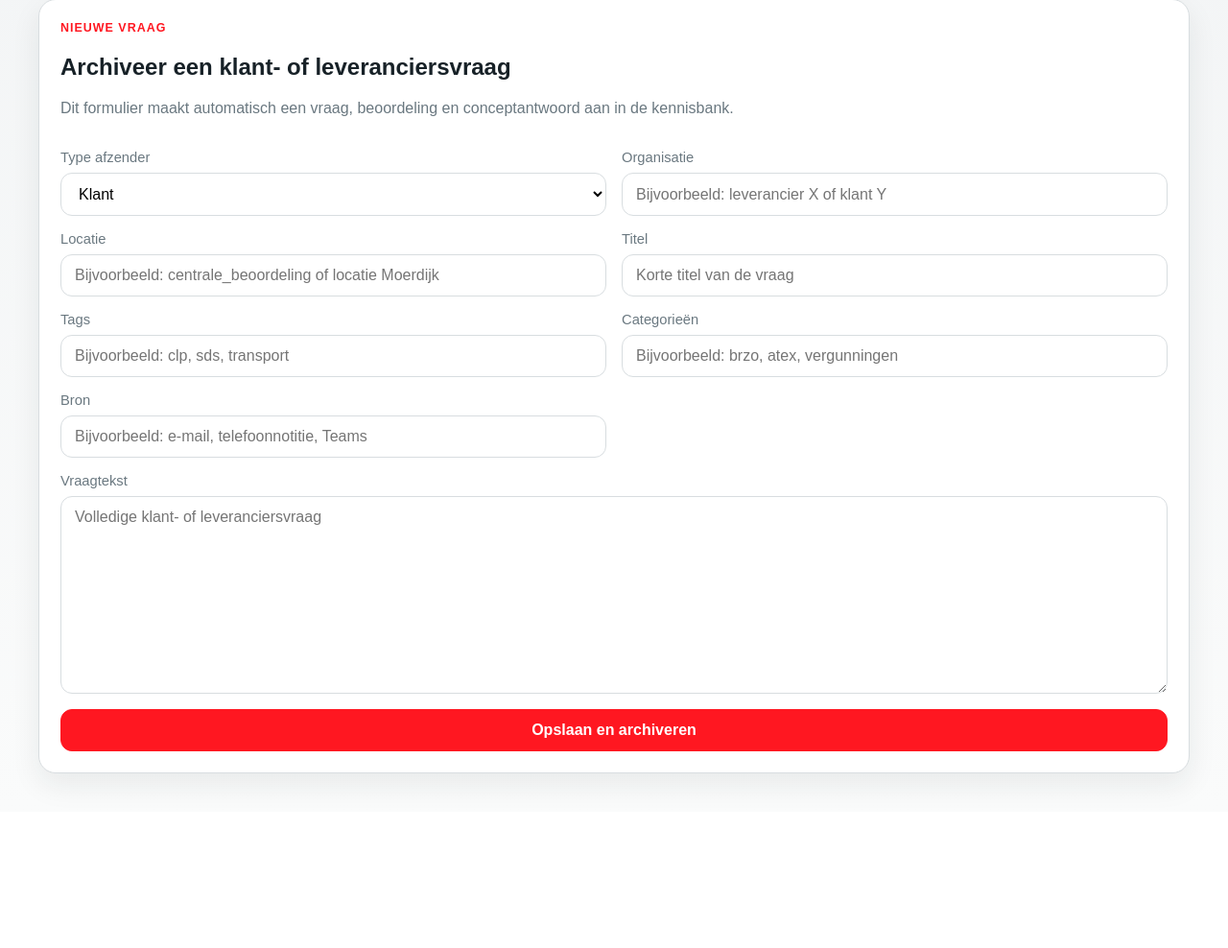
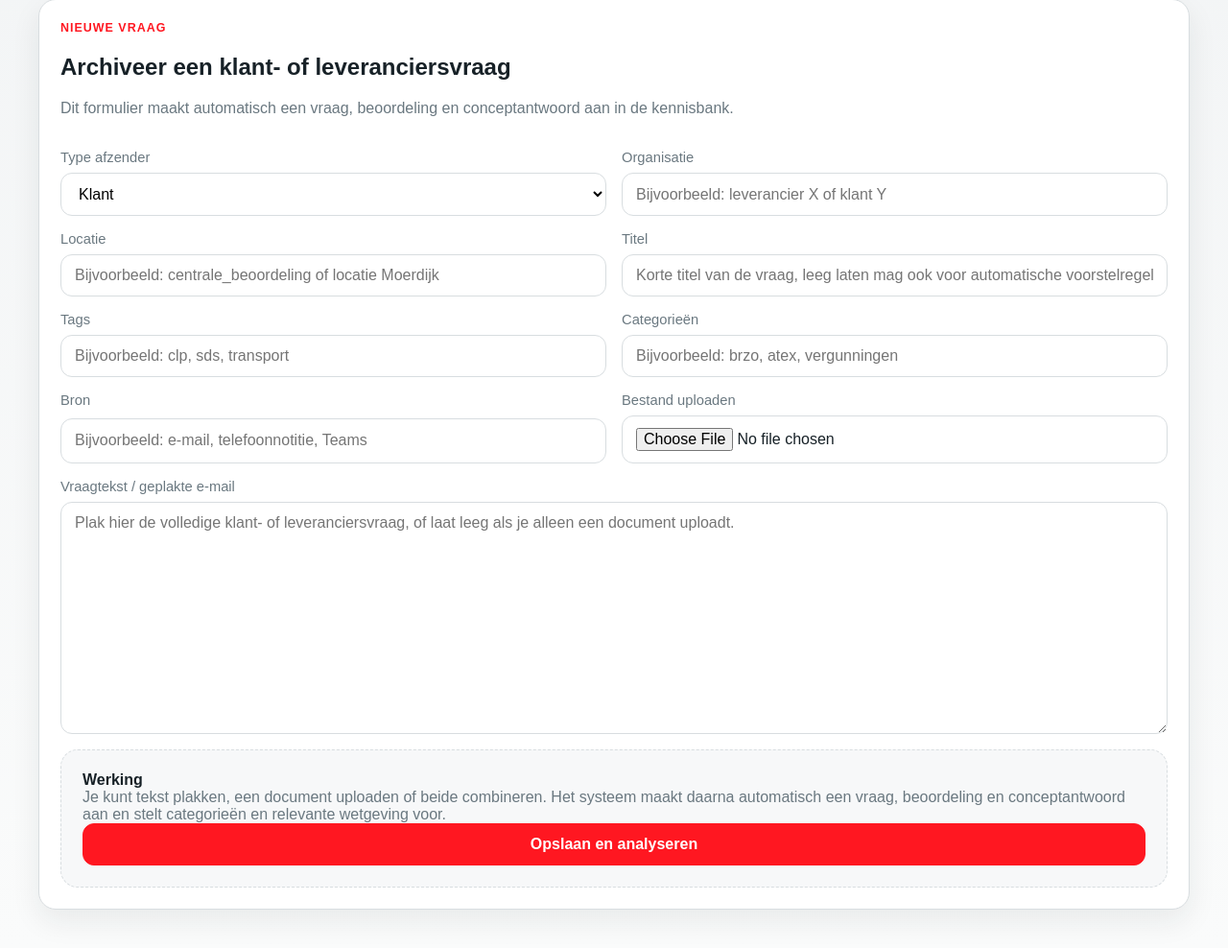
Before and after one commit to Mobacc-AI-Team/stinoil-esg, a Flask app: page /casussen/nieuw in a window 1280 px wide. Shown: the part 181-1169 px from the top of the page at 96% size. Before the commit the page ends 1005 px from the top, so only its background shows below. Run offline with Flask 3, Linux system fonts and the light colour scheme; some libraries are stand-ins or nearby versions.

Commit message:
Expand case intake flow for paste and upload

```diff
--- a/public/style.css
+++ b/public/style.css
@@ -96,6 +96,15 @@ a:hover { text-decoration: underline; }
   border-radius: 16px;
   padding: 18px;
   background: var(--surface-soft);
+}
+.subtle-card {
+  background: #f7f8f9;
+  border: 1px dashed var(--line);
+  box-shadow: none;
+}
+.intake-note p {
+  margin: 8px 0 0;
+  color: var(--muted);
 }
 .compact-list li {
   align-items: start;
--- a/webapp/app.py
+++ b/webapp/app.py
@@ -215,6 +215,7 @@ def create_app() -> Flask:
         ensure_case_directories(kb_root)
         if request.method == "POST":
             try:
+                upload = request.files.get("bestand")
                 create_case_from_form(
                     kb_root=kb_root,
                     afzender_type=request.form.get("afzender_type", "").strip(),
@@ -225,6 +226,8 @@ def create_app() -> Flask:
                     tags=request.form.get("tags", "").strip(),
                     categories=request.form.get("categorieen", "").strip(),
                     bron=request.form.get("bron", "").strip(),
+                    upload_name=upload.filename if upload and upload.filename else "",
+                    upload_content=upload.read() if upload and upload.filename else b"",
                 )
             except ValueError:
                 return redirect(url_for("casussen", status="ongeldige_invoer"))
@@ -505,12 +508,26 @@ def create_case_from_form(
     tags: str,
     categories: str,
     bron: str,
+    upload_name: str,
+    upload_content: bytes,
 ) -> tuple[Path, Path, Path]:
     ensure_case_directories(kb_root)
     normalized_type = slugify(afzender_type) if afzender_type else "extern"
     if normalized_type not in {"klant", "leverancier", "extern"}:
         raise ValueError("Ongeldig afzendertype")
-    if not titel or not vraag:
+    extracted_upload_text = ""
+    attachment_rel = ""
+    if upload_name and upload_content:
+        attachment_path = save_case_attachment(kb_root, upload_name, upload_content, organisatie or titel)
+        attachment_rel = relative_path(kb_root, attachment_path)
+        extracted_upload_text = extract_text_from_file(attachment_path)
+
+    intake_text = question_intake_text(vraag, extracted_upload_text)
+
+    if not titel:
+        titel = infer_case_title(intake_text, organisatie, normalized_type)
+
+    if not titel or not intake_text:
         raise ValueError("Titel en vraag zijn verplicht")
 
     now = datetime.now(timezone.utc)
@@ -533,13 +550,14 @@ def create_case_from_form(
 
     tag_list = parse_tags(tags)
     if not tag_list:
-        tag_list = derive_tags_from_text(f"{titel} {vraag}")
+        tag_list = derive_tags_from_text(f"{titel} {intake_text}")
 
     category_list = parse_tags(categories)
     if not category_list:
-        category_list = derive_categories_from_text(f"{titel} {vraag}")
+        category_list = derive_categories_from_text(f"{titel} {intake_text}")
 
-    summary = summarize_extracted_text(vraag, titel, max_len=220)
+    summary = summarize_extracted_text(intake_text, titel, max_len=220)
+    suggested_regulations = suggest_relevant_regulations(tag_list, category_list, intake_text)
     vraag_rel = relative_path(kb_root, vraag_path)
     beoordeling_rel = relative_path(kb_root, beoordeling_path)
     antwoord_rel = relative_path(kb_root, antwoord_path)
@@ -551,10 +569,11 @@ def create_case_from_form(
             afzender_type=normalized_type,
             organisatie=organisatie or "onbekend",
             locatie=locatie or "centrale_beoordeling",
-            vraag=vraag,
+            vraag=intake_text,
             tags=tag_list,
             categories=category_list,
             bron=bron or "webformulier",
+            attachment_rel=attachment_rel,
             beoordeling_rel=beoordeling_rel,
             antwoord_rel=antwoord_rel,
             summary=summary,
@@ -571,7 +590,8 @@ def create_case_from_form(
             tags=tag_list,
             categories=category_list,
             summary=summary,
-            vraag=vraag,
+            vraag=intake_text,
+            suggested_regulations=suggested_regulations,
         ),
         encoding="utf-8",
     )
@@ -586,6 +606,7 @@ def create_case_from_form(
             tags=tag_list,
             categories=category_list,
             summary=summary,
+            suggested_regulations=suggested_regulations,
         ),
         encoding="utf-8",
     )
@@ -594,8 +615,54 @@ def create_case_from_form(
 
 
 def ensure_case_directories(kb_root: Path) -> None:
-    for rel in ["02_Vragen", "03_Beoordelingen", "04_Antwoorden"]:
+    for rel in ["02_Vragen", "03_Beoordelingen", "04_Antwoorden", "05_Bronnen/emails", "05_Bronnen/pdf", "05_Bronnen/interne_documenten"]:
         (kb_root / rel).mkdir(parents=True, exist_ok=True)
+
+
+def save_case_attachment(kb_root: Path, upload_name: str, upload_content: bytes, seed: str) -> Path:
+    suffix = Path(upload_name).suffix.lower()
+    if suffix not in ALLOWED_UPLOAD_EXTENSIONS:
+        raise ValueError("Unsupported file type")
+    folder = SOURCE_FOLDER_MAP.get(suffix, "interne_documenten")
+    base_slug = slugify(seed or Path(upload_name).stem or "bijlage")
+    target_dir = kb_root / "05_Bronnen" / folder
+    target_dir.mkdir(parents=True, exist_ok=True)
+    target_path = unique_path(target_dir / f"{base_slug}{suffix}")
+    target_path.write_bytes(upload_content)
+    return target_path
+
+
+def question_intake_text(manual_text: str, extracted_upload_text: str) -> str:
+    parts = [part.strip() for part in [manual_text, extracted_upload_text] if part and part.strip()]
+    return "\n\n".join(parts)
+
+
+def infer_case_title(intake_text: str, organisatie: str, afzender_type: str) -> str:
+    base = summarize_extracted_text(intake_text, "Nieuwe vraag", max_len=90)
+    prefix = organisatie or afzender_type or "casus"
+    title = f"{prefix} - {base}".strip(" -")
+    return title[:120].strip()
+
+
+def suggest_relevant_regulations(tags: list[str], categories: list[str], intake_text: str) -> list[str]:
+    text = f"{' '.join(tags)} {' '.join(categories)} {intake_text}".lower()
+    suggestions: list[str] = []
+    rules = {
+        "REACH-verordening": ["reach", "svhc", "sds"],
+        "CLP-verordening": ["clp", "etikettering", "classificatie"],
+        "ADR": ["adr", "transport", "un-nummer"],
+        "PGS 15": ["pgs", "opslag"],
+        "Brzo / Seveso": ["brzo", "seveso", "zware ongevallen"],
+        "Arbeidsomstandighedenbesluit": ["arbeidsomstandighedenbesluit", "arbobesluit"],
+        "Arbeidsomstandighedenregeling": ["arbeidsomstandighedenregeling", "arboregeling"],
+        "ATEX": ["atex", "explosieve atmosfeer"],
+        "QRA": ["qra", "risicoanalyse"],
+        "Vergunningen / Omgevingswet": ["vergunning", "omgevingsvergunning", "bal"],
+    }
+    for name, markers in rules.items():
+        if any(marker in text for marker in markers):
+            suggestions.append(name)
+    return suggestions or ["Nog handmatig te koppelen aan relevante wetgeving"]
 
 
 def unique_case_paths(
@@ -627,10 +694,12 @@ def render_case_question_markdown(
     tags: list[str],
     categories: list[str],
     bron: str,
+    attachment_rel: str,
     beoordeling_rel: str,
     antwoord_rel: str,
     summary: str,
 ) -> str:
+    attachment_block = f"- Bijlage: `{attachment_rel}`" if attachment_rel else "- Geen bijlage opgeslagen"
     return f"""---
 titel: {yaml_escape(titel)}
 datum: {datum}
@@ -656,9 +725,13 @@ samenvatting: {yaml_escape(summary)}
 - Organisatie: {organisatie}
 - Locatie: {locatie}
 - Invoerbron: {bron}
+- Bijlagen: zie bronnen
 
 ## Vraagstelling
 {vraag}
+
+## Bijlagen / bronverwijzingen
+{attachment_block}
 """.strip() + "\n"
 
 
@@ -671,8 +744,10 @@ def render_case_assessment_markdown(
     categories: list[str],
     summary: str,
     vraag: str,
+    suggested_regulations: list[str],
 ) -> str:
     category_block = "\n".join(f"- {item}" for item in categories) if categories else "- Nog te bepalen"
+    regulation_block = "\n".join(f"- {item}" for item in suggested_regulations) if suggested_regulations else "- Nog aan te vullen"
     return f"""---
 titel: {yaml_escape(titel)}
 datum: {datum}
@@ -700,7 +775,7 @@ samenvatting: {yaml_escape(summary)}
 {vraag}
 
 ## Relevante wetgeving / normen / kaders
-- Nog aan te vullen
+{regulation_block}
 
 ## Analyse
 - Nog aan te vullen
@@ -719,7 +794,9 @@ def render_case_answer_markdown(
     tags: list[str],
     categories: list[str],
     summary: str,
+    suggested_regulations: list[str],
 ) -> str:
+    regulation_block = "\n".join(f"- {item}" for item in suggested_regulations) if suggested_regulations else "- Nog aan te vullen"
     return f"""---
 titel: {yaml_escape(titel)}
 datum: {datum}
@@ -743,6 +820,9 @@ Nog op te stellen.
 ## Onderbouwing
 - Toets aan beoordeling: `{beoordeling_rel}`
 - Controle op locatiespecifieke afwijkingen: nog uitvoeren
+
+## Eerste relevante kaders
+{regulation_block}
 """.strip() + "\n"
 
 
--- a/webapp/templates/casus_nieuw.html
+++ b/webapp/templates/casus_nieuw.html
@@ -10,7 +10,7 @@
     </div>
   </div>
 
-  <form method="post" class="upload-grid">
+  <form method="post" enctype="multipart/form-data" class="upload-grid">
     <label>
       <span>Type afzender</span>
       <select name="afzender_type" required>
@@ -29,7 +29,7 @@
     </label>
     <label>
       <span>Titel</span>
-      <input type="text" name="titel" placeholder="Korte titel van de vraag" required>
+      <input type="text" name="titel" placeholder="Korte titel van de vraag, leeg laten mag ook voor automatische voorstelregel">
     </label>
     <label>
       <span>Tags</span>
@@ -43,12 +43,20 @@
       <span>Bron</span>
       <input type="text" name="bron" placeholder="Bijvoorbeeld: e-mail, telefoonnotitie, Teams">
     </label>
+    <label>
+      <span>Bestand uploaden</span>
+      <input type="file" name="bestand" accept=".pdf,.docx,.txt,.md">
+    </label>
     <label class="full-width">
-      <span>Vraagtekst</span>
-      <textarea name="vraag" rows="10" placeholder="Volledige klant- of leveranciersvraag" required></textarea>
+      <span>Vraagtekst / geplakte e-mail</span>
+      <textarea name="vraag" rows="12" placeholder="Plak hier de volledige klant- of leveranciersvraag, of laat leeg als je alleen een document uploadt."></textarea>
+    </label>
+    <div class="full-width intake-note card subtle-card">
+      <strong>Werking</strong>
+      <p>Je kunt tekst plakken, een document uploaden of beide combineren. Het systeem maakt daarna automatisch een vraag, beoordeling en conceptantwoord aan en stelt categorieën en relevante wetgeving voor.</p>
     </label>
     <div class="form-actions">
-      <button type="submit">Opslaan en archiveren</button>
+      <button type="submit">Opslaan en analyseren</button>
     </div>
   </form>
 </section>
```
Also changed, not shown: tests/test_webapp.py (+1 -0 lines), webapp/static/style.css (+9 -0 lines).
